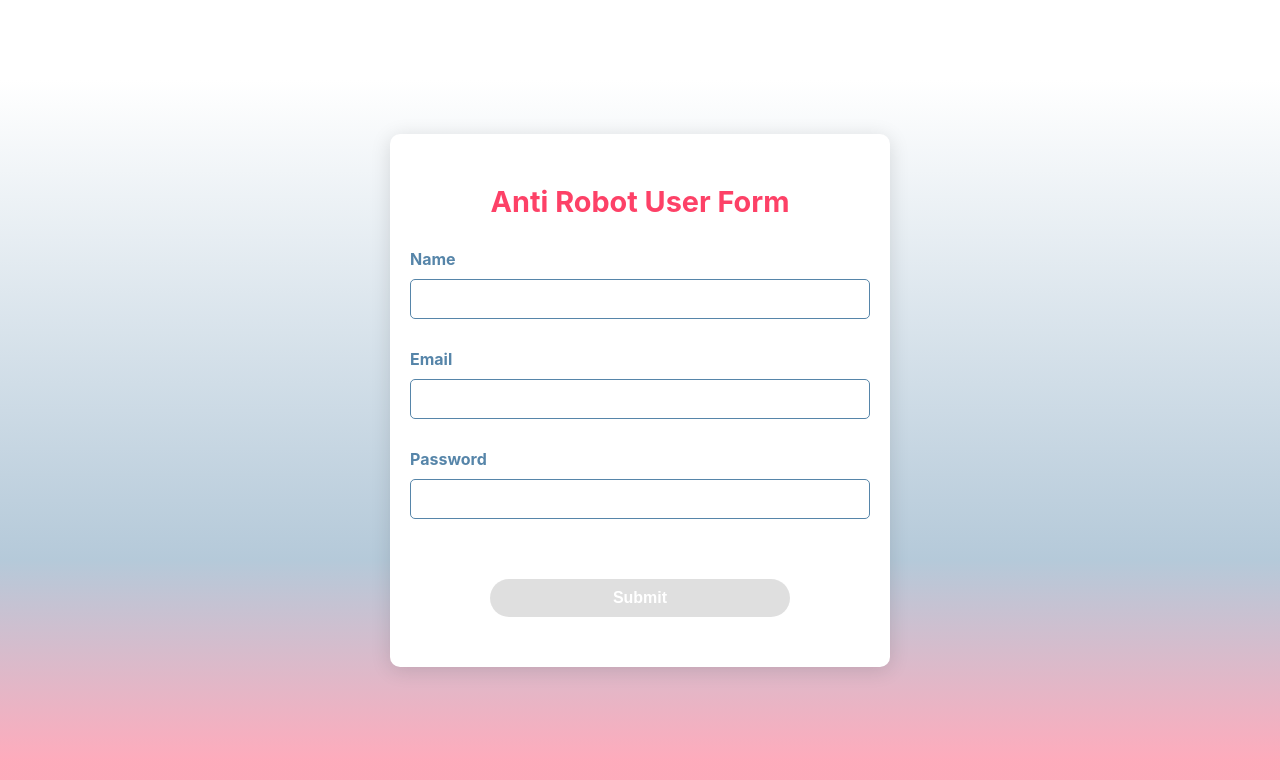
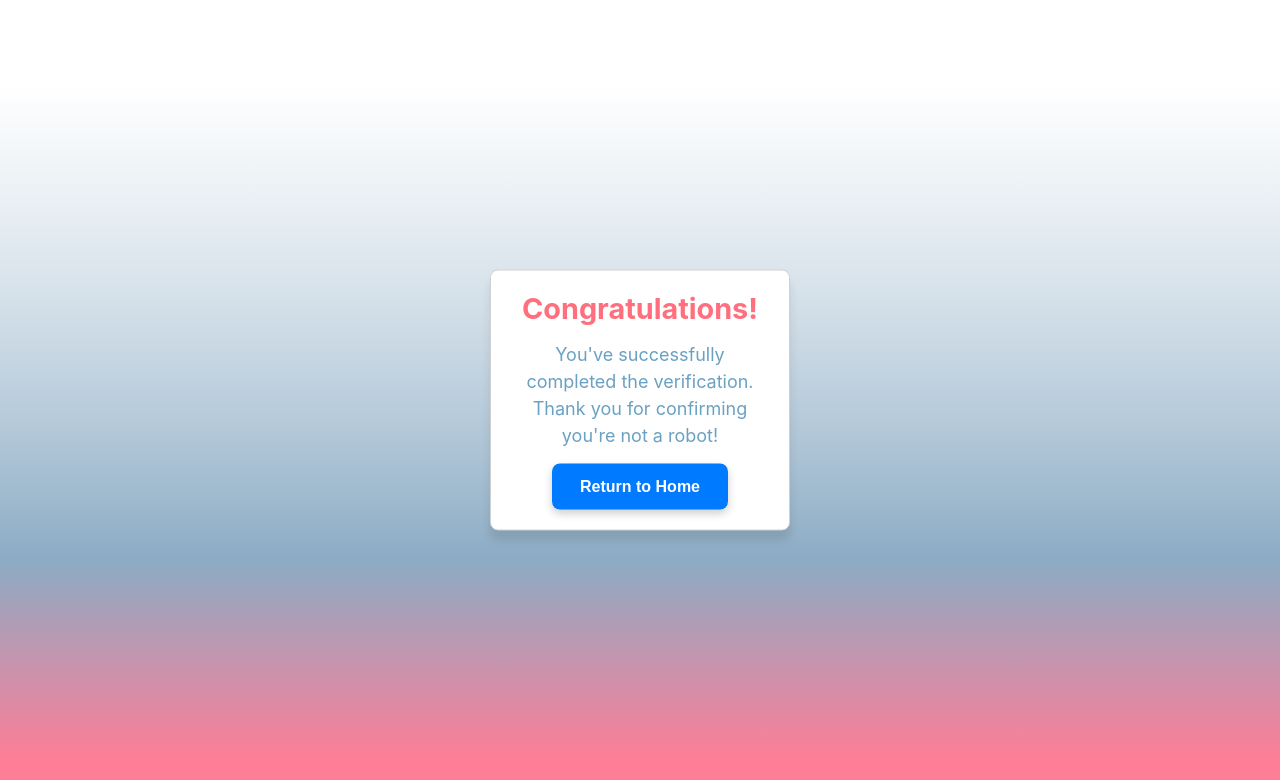
Before and after one commit to zealmaster/anti-robot-user-form, a React (Create React App) app: page / in a window 1280 px wide. Shown: the top 780 px of the page. Built offline with nearby package versions, Linux system fonts and the light colour scheme.

Commit message:
Move styling to App.css

```diff
--- a/src/App.css
+++ b/src/App.css
@@ -1,3 +1,67 @@
+/* SuccessPage CSS */
+
+.success-page {
+  display: flex;
+  flex-direction: column;
+  align-items: center;
+  justify-content: center;
+  width: 100%;
+  min-height: 100vh;
+  background: var(--bg); /* Gradient background */
+  padding: 20px;
+  text-align: center;
+}
+
+.modal {
+  background-color: #f9f9f9;
+  border-radius: 12px;
+  padding: 40px;
+  width: 90%;
+  max-width: 500px;
+  box-shadow: 0 12px 24px rgba(0, 0, 0, 0.1);
+  border: 1px solid #d0d0d0; /* Lighter border color */
+  animation: fadeIn 0.5s ease-in-out;
+}
+
+.title {
+  font-size: var(--heading-font);
+  font-weight: var(--font-weight-heading);
+  color: #ff6f7d; /* Lighter pink color */
+  margin: 0 0 15px 0;
+}
+
+.description {
+  font-size: var(--sub-heading-font);
+  color: #6aa1c2; /* Lighter blue color */
+  margin: 0 0 30px 0;
+  line-height: 1.5;
+}
+
+.return-home-button {
+  padding: 14px 28px;
+  font-size: var(--regular-font);
+  color: #ffffff;
+  background-color: #fd4167; /* Pink color for the button */
+  border: none;
+  border-radius: 8px;
+  cursor: pointer;
+  text-decoration: none;
+  font-weight: var(--font-weight-heading);
+  transition: var(--transition);
+  box-shadow: 0 4px 8px rgba(0, 0, 0, 0.2);
+}
+
+.return-home-button:hover {
+  background-color: #e0365e; /* Slightly darker pink for hover */
+}
+
+@keyframes fadeIn {
+  from { opacity: 0; }
+  to { opacity: 1; }
+}
+
+/* Main App CSS */
+
 main {
   width: 100%;
   min-height: 100vh;
@@ -113,7 +177,6 @@ input {
   outline: none;
 }
 
-
 @media screen and (min-width: 320px) {
   main {
     padding: 20px;
--- a/src/components/SuccessPage.tsx
+++ b/src/components/SuccessPage.tsx
@@ -1,78 +1,18 @@
-import React, { CSSProperties } from 'react';
-
-const styles: { [key: string]: CSSProperties } = {
-  successPage: {
-    display: 'flex',
-    flexDirection: 'column',
-    alignItems: 'center',
-    justifyContent: 'center',
-    width: '100%',
-    minHeight: '100vh',
-    background: 'var(--bg)', // Gradient background
-    padding: '20px',
-    textAlign: 'center',
-  },
-  modal: {
-    backgroundColor: '#f9f9f9', // Lighter background color for the modal
-    borderRadius: '12px',
-    padding: '40px',
-    width: '90%',
-    maxWidth: '500px',
-    boxShadow: '0 12px 24px rgba(0, 0, 0, 0.1)',
-    border: '1px solid #d0d0d0', // Lighter border color
-    animation: 'fadeIn 0.5s ease-in-out',
-  },
-  title: {
-    fontSize: 'var(--heading-font)',
-    fontWeight: 'var(--font-weight-heading)',
-    color: '#ff6f7d', // Lighter pink color
-    margin: '0 0 15px 0',
-  },
-  description: {
-    fontSize: 'var(--sub-heading-font)',
-    color: '#6aa1c2', // Lighter blue color
-    margin: '0 0 30px 0',
-    lineHeight: '1.5',
-  },
-  button: {
-    padding: '14px 28px',
-    fontSize: 'var(--regular-font)',
-    color: '#ffffff',
-    backgroundColor: '#fd4167', // Pink color for the button
-    border: 'none',
-    borderRadius: '8px',
-    cursor: 'pointer',
-    textDecoration: 'none',
-    fontWeight: 'var(--font-weight-heading)',
-    transition: 'var(--transition)',
-    boxShadow: '0 4px 8px rgba(0, 0, 0, 0.2)',
-  },
-  buttonHover: {
-    backgroundColor: '#e0365e', // Slightly darker pink for hover
-  },
-  '@keyframes fadeIn': {
-    from: { opacity: 0 },
-    to: { opacity: 1 },
-  } as any, // TypeScript doesn't directly support @keyframes
-};
+import React from 'react';
+import '../App.css';
 
 export function SuccessPage() {
   return (
-    <div style={styles.successPage}>
-      <div style={styles.modal}>
-        <h1 style={styles.title}>Congratulations!</h1>
-        <p style={styles.description}>
+    <div className="success-page">
+      <div className="modal">
+        <h1 className="title">Congratulations!</h1>
+        <p className="description">
           You've successfully completed the verification.
           <br />
           Thank you for confirming you're not a robot!
         </p>
         <button
-          style={styles.button}
-          onMouseEnter={(e) => {
-            // Ensure backgroundColor is a string
-            e.currentTarget.style.backgroundColor = styles.buttonHover.backgroundColor || '#e0365e';
-          }}
-          onMouseLeave={(e) => e.currentTarget.style.backgroundColor = '#fd4167'}
+          className="return-home-button"
           onClick={() => window.location.href = '/' /* Example redirect */}
         >
           Return to Home
--- a/src/index.tsx
+++ b/src/index.tsx
@@ -10,6 +10,6 @@ const root = ReactDOM.createRoot(
 );
 root.render(
   <React.StrictMode>
-     <App/>
+     <SuccessPage/>
   </React.StrictMode>
 );
```
